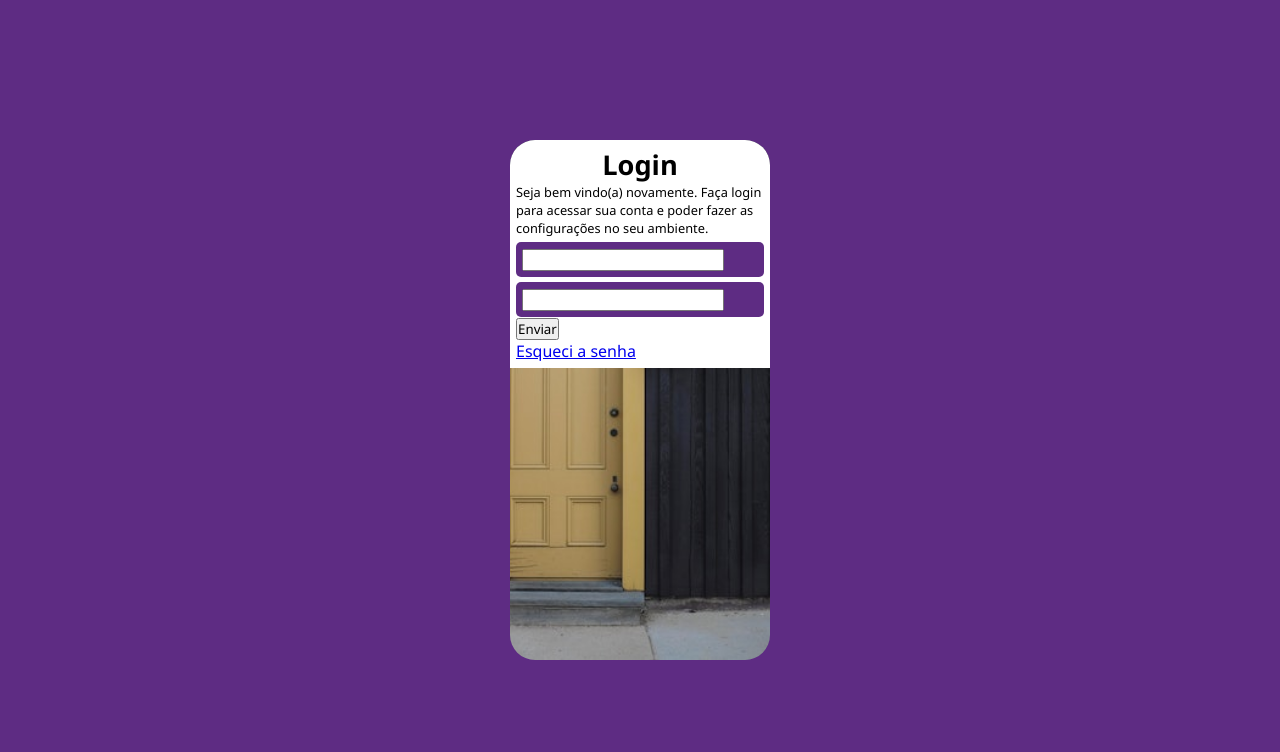
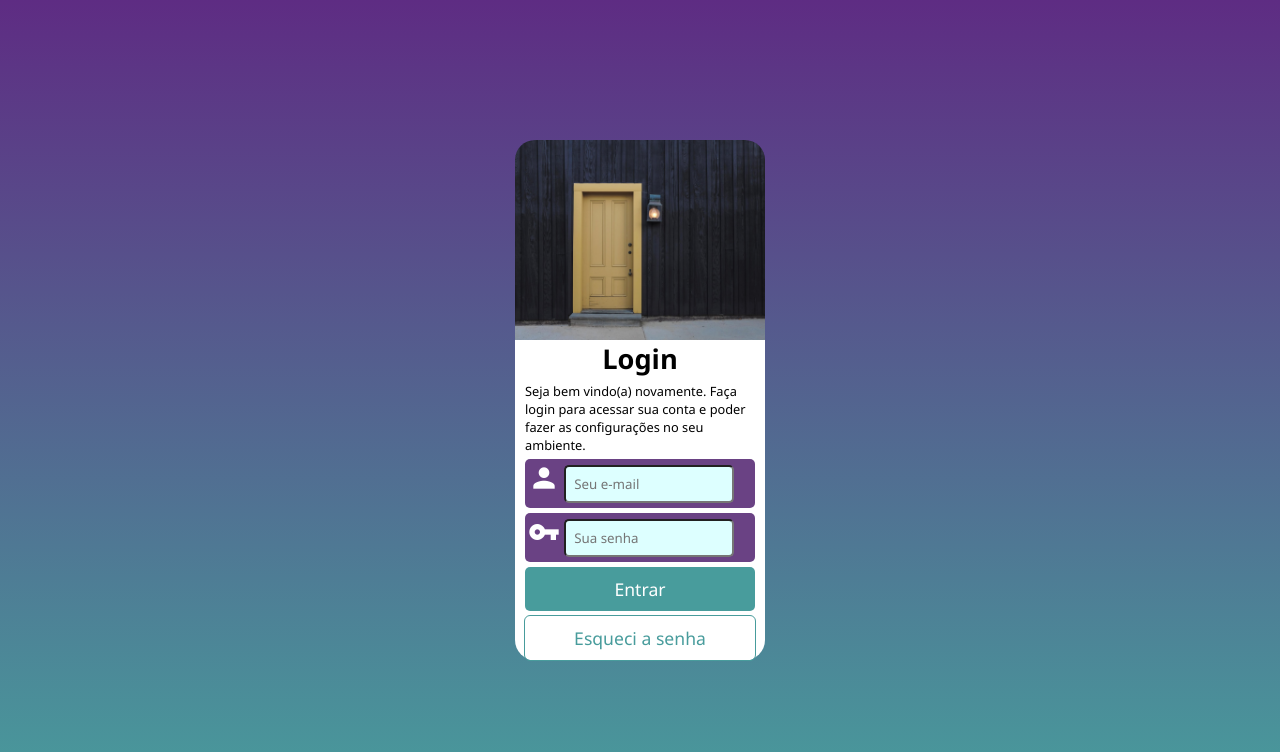
Before and after one commit to PedroHTelles/projeto-login, a plain HTML site: page index.html in a window 1280 px wide. Drawn offline with Linux system fonts and the light colour scheme.

Commit message:
projeto-login

```diff
--- a/estilo/estilo.css
+++ b/estilo/estilo.css
@@ -5,7 +5,7 @@
 :root{
     --color1: #5e2c83;
     --color2: #489c9c;
-    --color3: ;
+    --color3: #6a4284;
     --color4: ;
 
     --font1: 'Segoe UI', Tahoma, Geneva, Verdana, sans-serif;
@@ -16,25 +16,21 @@
     padding: 0;
 
     font-family: var(--font1);
+
+    box-sizing: border-box;
 }
 
 body, html{
     height: 100%;
 
-    background-color: var(--color1);
+    background-image: linear-gradient(to bottom, var(--color1), var(--color2));
 }
 
 main{
-    background-color: white;
-    background-image: url(../imagem/porta-pq.jpg);
-    background-repeat: no-repeat;
-    background-size: cover;
-    background-position: center bottom;
-
-    width: 260px;
+    width: 250px;
     height: 520px;
 
-    border-radius: 25px;
+    border-radius: 20px;
 
     position: absolute;
     top: 50%;
@@ -42,12 +38,26 @@ main{
     transform: translate(-50%, -50%);
 }
 
-main > div{
+main > div#image{
+    border-radius: 20px 20px 0 0;
+
+    height: 200px;
+
+    background-color: white;
+    background-image: url(../imagem/porta-md.jpg);
+    background-repeat: no-repeat;
+    background-size: cover;
+    background-position: center bottom;
+}
+
+main > div#form{
+    height: 320px;
+
     background-color: white;
 
-    border-radius: 25px 25px 0 0;
+    border-radius: 0 0 20px 20px ;
 
-    padding: 6px;
+    padding: 0 10px 10px 10px;
 }
 
 main h1{
@@ -57,15 +67,90 @@ main h1{
 }
 
 main p{
+    margin-top: 5px;
+
     font-weight: lighter;
     font-size: 0.8em;
 }
 
+
 main div form div{
-    margin: 5px 0 0 0;
-    padding: 6px;
+    margin-top: 5px;
 
-    background-color: var(--color1);
+    display: block;
+
+    background-color: var(--color3);
 
     border-radius: 5px;
 }
+
+main div form div span.material-icons{
+    color: white;
+
+    font-size: 2em;
+
+    margin-left: 3px;
+    margin-top: 3px;
+}
+
+main div form div > input{
+    background-color: #ddffff;
+
+    display: inline-block;
+
+    padding: 8px;
+
+    border-radius: 5px;
+
+    width: calc(100% - 60px);
+
+    transform: translate(0, -5px);
+}
+
+
+main div form > input{
+    width: 100%;
+
+    text-align: center;
+    color: white;
+    font-size: 1.1em;
+
+    display: block;
+
+    background-color: var(--color2);
+
+    border-radius: 5px;
+    border: none;
+
+    margin-top: 5px;
+    padding: 10px;
+}
+
+main div form > a{
+    width: 100%;
+
+    text-align: center;
+    color: var(--color2);
+    font-size: 1.1em;
+    text-decoration: none;
+
+    display: block;
+
+    background-color: white;
+
+    border-radius: 5px;
+    outline: 1px solid var(--color2);
+
+    margin-top: 5px;
+    padding: 10px 0;
+}
+
+ main div form > a:hover{
+    background-color: #c9ffff;
+}
+
+main div form > input:hover{
+    cursor: pointer;
+
+    background-color: #59b9b9;
+}
--- a/index.html
+++ b/index.html
@@ -6,24 +6,29 @@
     <meta name="viewport" content="width=device-width, initial-scale=1.0">
     <link rel="stylesheet" href="estilo/estilo.css">
     <link rel="shortcut icon" href="imagem/favicon (2).ico" type="image/x-icon">
+    <link href="https://fonts.googleapis.com/icon?family=Material+Icons"rel="stylesheet">
     <title>Login</title>
 </head>
 <body>
     <main>
-        <div >
+        <div id="image">
+
+        </div>
+
+        <div id="form">
             <h1>Login</h1>
             <p>Seja bem vindo(a) novamente. Faça login para acessar sua conta e poder fazer as configurações no seu ambiente.</p>
             <form action="login.py" method="post" autocomplete="on">
                 <div>
-
-                    <input type="email" name="email" id="iemail" autocomplete="email">
+                    <label for="iemail"><span class="material-icons">person</span></label>
+                    <input type="email" name="email" id="iemail" autocomplete="email" placeholder="Seu e-mail" required maxlength="40">
                 </div>
                 <div>
-
-                    <input type="password" name="password" id="ipassword" autocomplete="current-password">
+                    <label for="ipassword"><span class="material-icons">vpn_key</span></label>
+                    <input type="password" name="password" id="ipassword" autocomplete="current-password" placeholder="Sua senha" required>
                 </div>
 
-                <input type="submit" value="Enviar"><br>
+                <input type="submit" value="Entrar">
                 <a href="#">Esqueci a senha</a>
             </form>
         </div>
```
Also changed, not shown: imagem/key-corte.png (added), imagem/key.png (added), imagem/user-corte.png (added), imagem/user.png (added).
